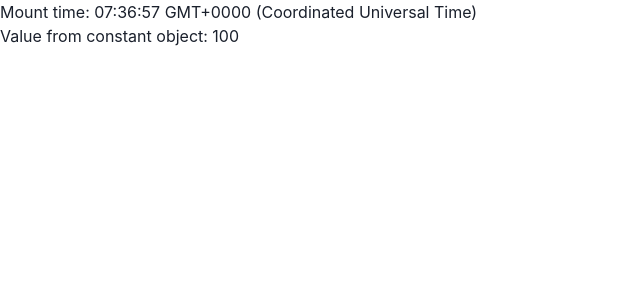
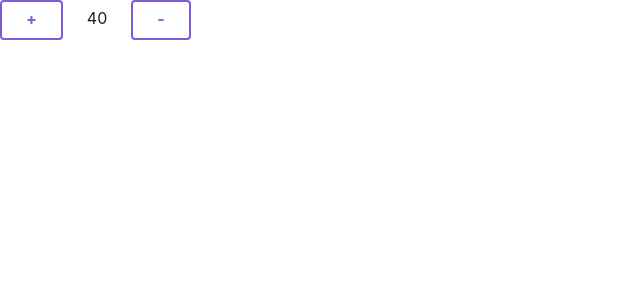
Before and after one commit to kupuma-ru21/urql_chakra, a Next.js app: page / in a window 1280 px wide. Shown: the top 300 px of the page, without its empty margins (0-640 px from the left). Built offline with nearby package versions, Linux system fonts and the light colour scheme.

Commit message:
chore: useControllableState uncontrollable

```diff
--- a/src/app/page.tsx
+++ b/src/app/page.tsx
@@ -1,14 +1,18 @@
 "use client";
 
-import { useConst } from "@chakra-ui/react";
+import { Box, Button, useControllableState } from "@chakra-ui/react";
 
 export default function Page() {
-  const mountTime = useConst(() => new Date().toTimeString());
-  const obj = useConst({ a: 100 });
+  const [value, setValue] = useControllableState({ defaultValue: 40 });
+  console.log("value", value);
+
   return (
-    <>
-      <p>Mount time: {mountTime}</p>
-      <p>Value from constant object: {obj.a}</p>
-    </>
+    <div>
+      <Button onClick={() => setValue(value + 1)}>+</Button>
+      <Box as="span" w="200px" mx="24px">
+        {value}
+      </Box>
+      <Button onClick={() => setValue(value - 1)}>-</Button>
+    </div>
   );
 }
```
